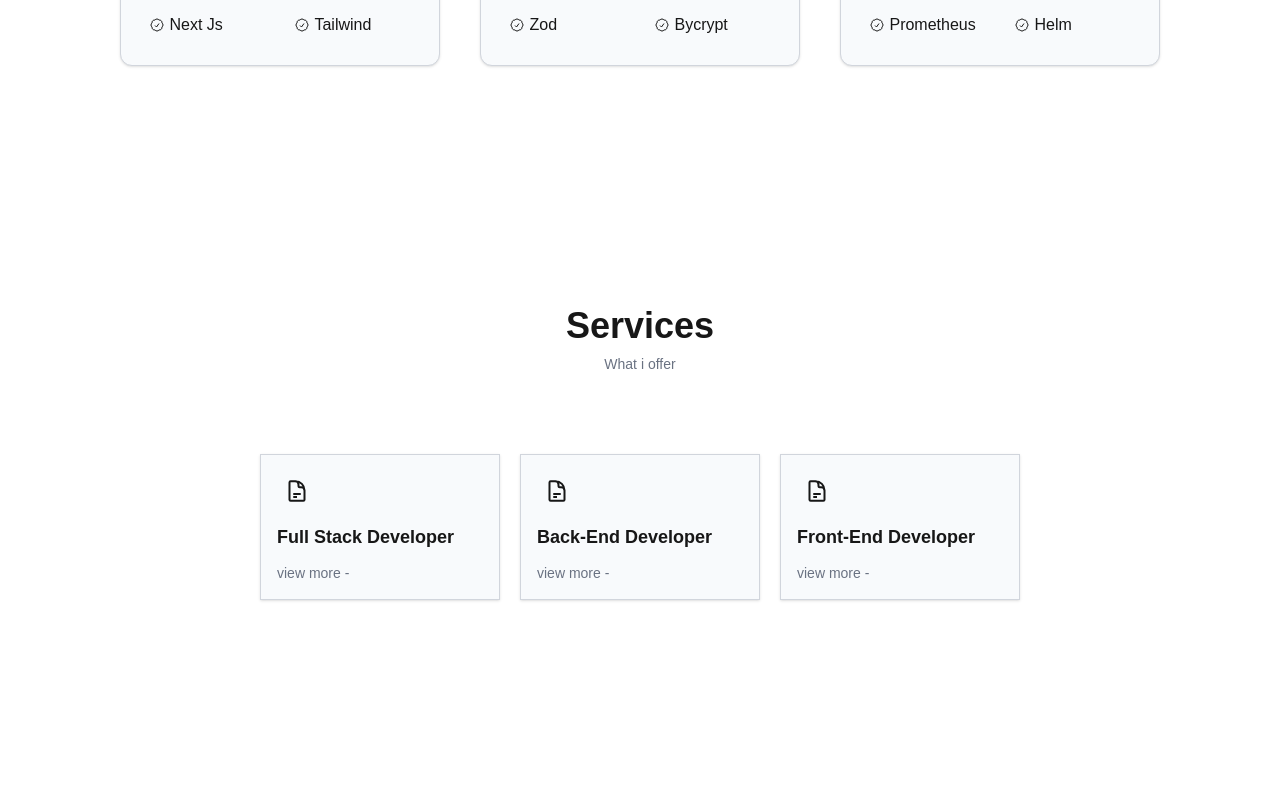
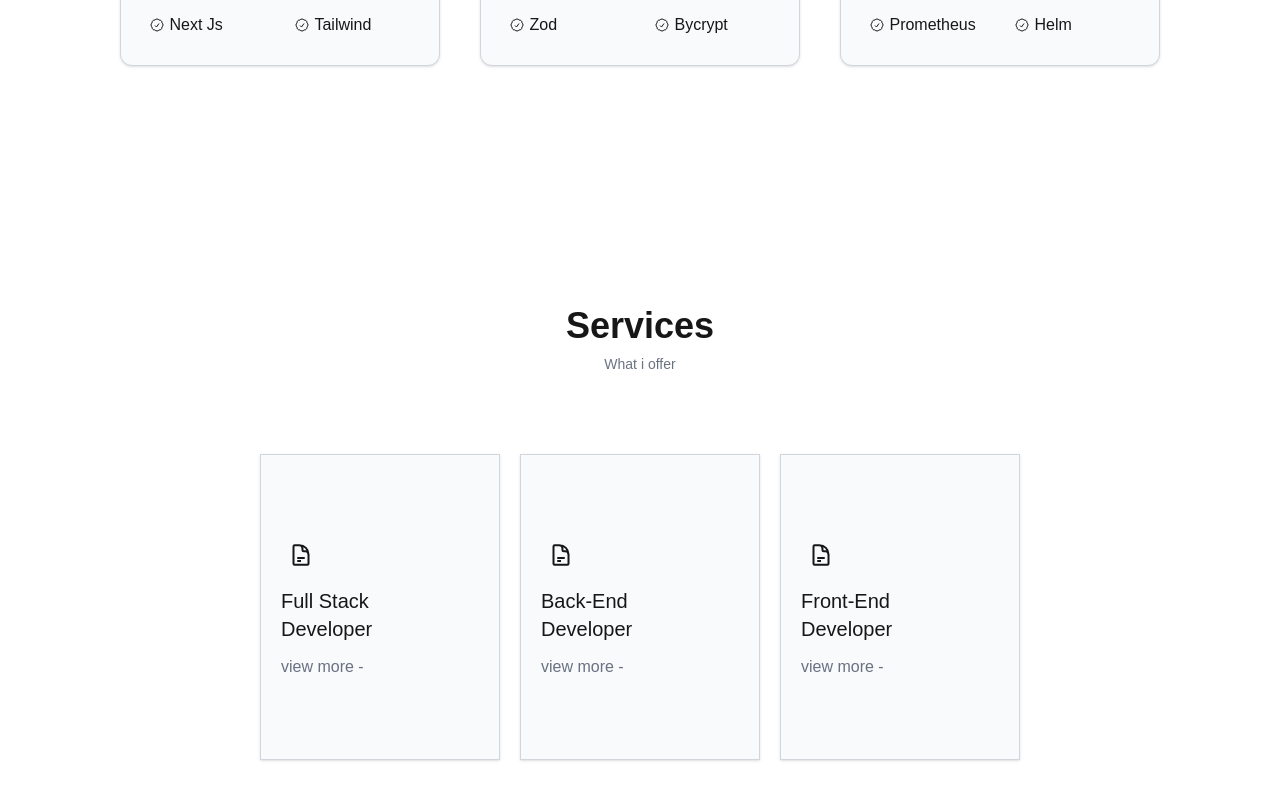
Before and after one commit to Ale-Math/portfolio, a Next.js app in the folder portfolio/: page / in a window 1280 px wide. Shown: the part 2170-2970 px from the top of the page. Before the commit the page ends 2850 px from the top, so only its background shows below. Built offline with nearby package versions, Linux system fonts and the light colour scheme.

Commit message:
updated service card

```diff
--- a/portfolio/app/Components/serviceTile.tsx
+++ b/portfolio/app/Components/serviceTile.tsx
@@ -7,10 +7,10 @@ interface ServicesTileProps {
 
 export function ServicesTile(props: ServicesTileProps) {
   return (
-    <div className="w-60 p-4 flex flex-col items-start space-y-3 shadow border-gray-300 border bg-slate-50">
+    <div className="w-60 p-5 pr-10 py-20 flex flex-col items-start space-y-3 shadow border-gray-300 border bg-slate-50">
       <div className="p-2">{props.icon}</div>
-      <p className="text-lg font-semibold">{props.title}</p>
-      <p className="text-sm text-gray-500">view more -</p>
+      <p className="text-xl">{props.title}</p>
+      <p className="text-md text-gray-500">view more -</p>
     </div>
   );
 }
```
